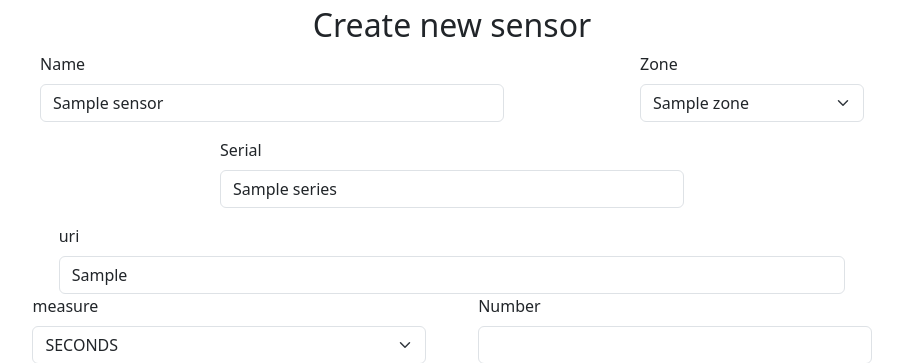
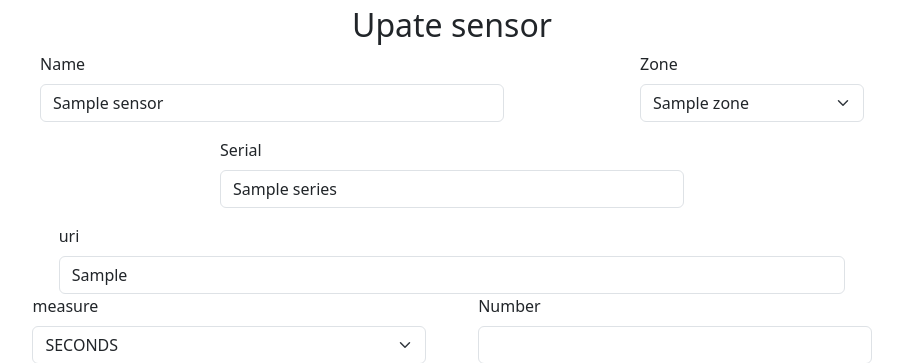
Before and after one commit to DaryAltamirano/Zenith, a Django app: template templates/formSensor/updateSensor.html in a window 1280 px wide. Shown: the part 98-461 px from the top of the page, without its empty margins (188-1091 px from the left). Run offline with Django 4.2, Linux system fonts and the light colour scheme; tables that the repository leaves empty hold one stand-in row (values such as "Sample post"); the template is opened without the code that fills it: values that come from a table or form of the project are taken from there, most other values are stand-ins (such as "Sample title", 1, 10 or a date in 2020); data that the repository does not hold is empty.

Commit message:
update sensor

```diff
--- a/templates/formSensor/updateSensor.html
+++ b/templates/formSensor/updateSensor.html
@@ -3,7 +3,7 @@
 {% block body %}
 
 <div>
-    <h2 class="text-center">Create new sensor</h2>
+    <h2 class="text-center">Upate sensor</h2>
 
 </div>
 <form id="sensorForm" method="POST" action="{% url 'updateSensor' id=sensor.id %}"
```
